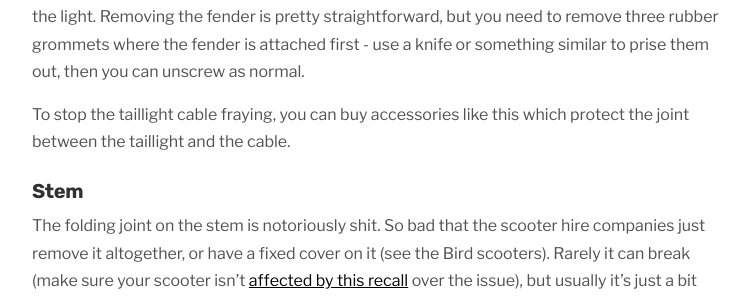
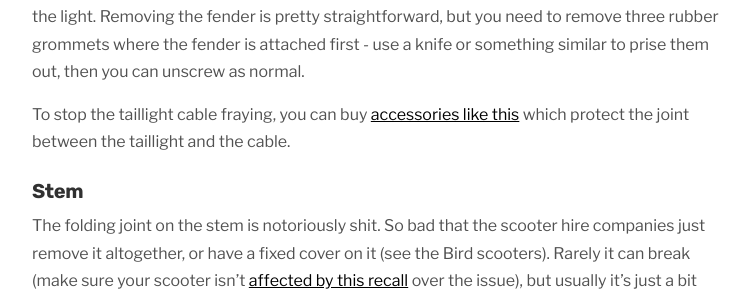
Before and after one commit to henryaj/blog-old, a Jekyll site: the page built from _posts/2019-07-24-m365-owners-manual.md, in a window 1280 px wide and 900 px high, scrolled down 1431 px. Shown: the part 155-453 px from the top of the window, without its empty margins (264-1014 px from the left). Built offline with Jekyll 4.4.1, drawn with Linux system fonts in a browser that asks for light colours; some of the changed lines change nothing that is shown.

Commit message:
add missing link

```diff
--- a/_posts/2019-07-24-m365-owners-manual.md
+++ b/_posts/2019-07-24-m365-owners-manual.md
@@ -28,7 +28,7 @@ The scooter has a built in taillight which is notoriously flaky. Two common ways
 
 To fix this, remove the rear fender and tape up the connector between the battery pack and the light. Removing the fender is pretty straightforward, but you need to remove three rubber grommets where the fender is attached first - use a knife or something similar to prise them out, then you can unscrew as normal.
 
-To stop the taillight cable fraying, you can buy accessories like this which protect the joint between the taillight and the cable.
+To stop the taillight cable fraying, you can buy [accessories like this](https://www.purescooters.com/products/3d-printed-under-cable-protector-for-rear-mud-guard-on-the-xiaomi-m365) which protect the joint between the taillight and the cable.
 
 ### Stem
 
```
